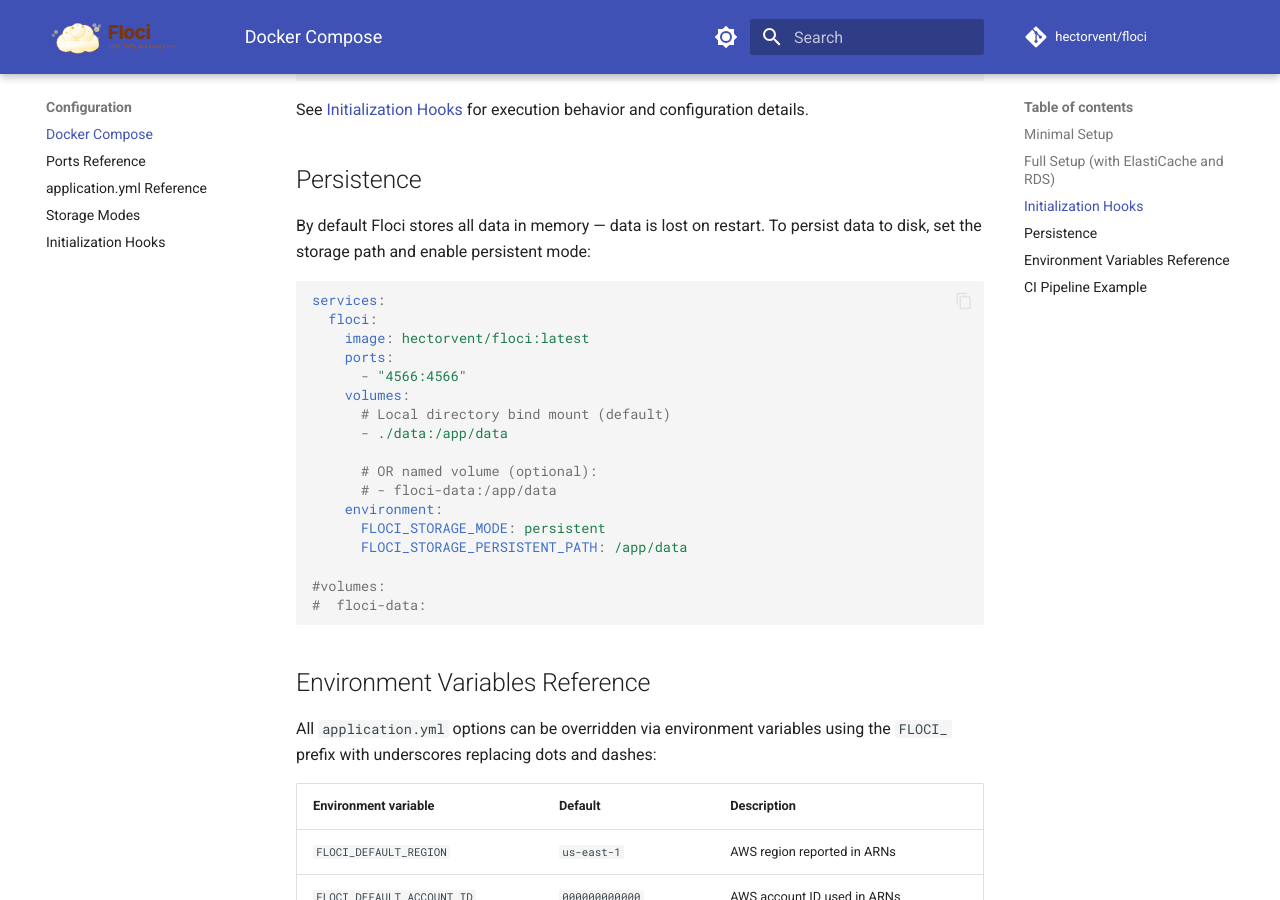
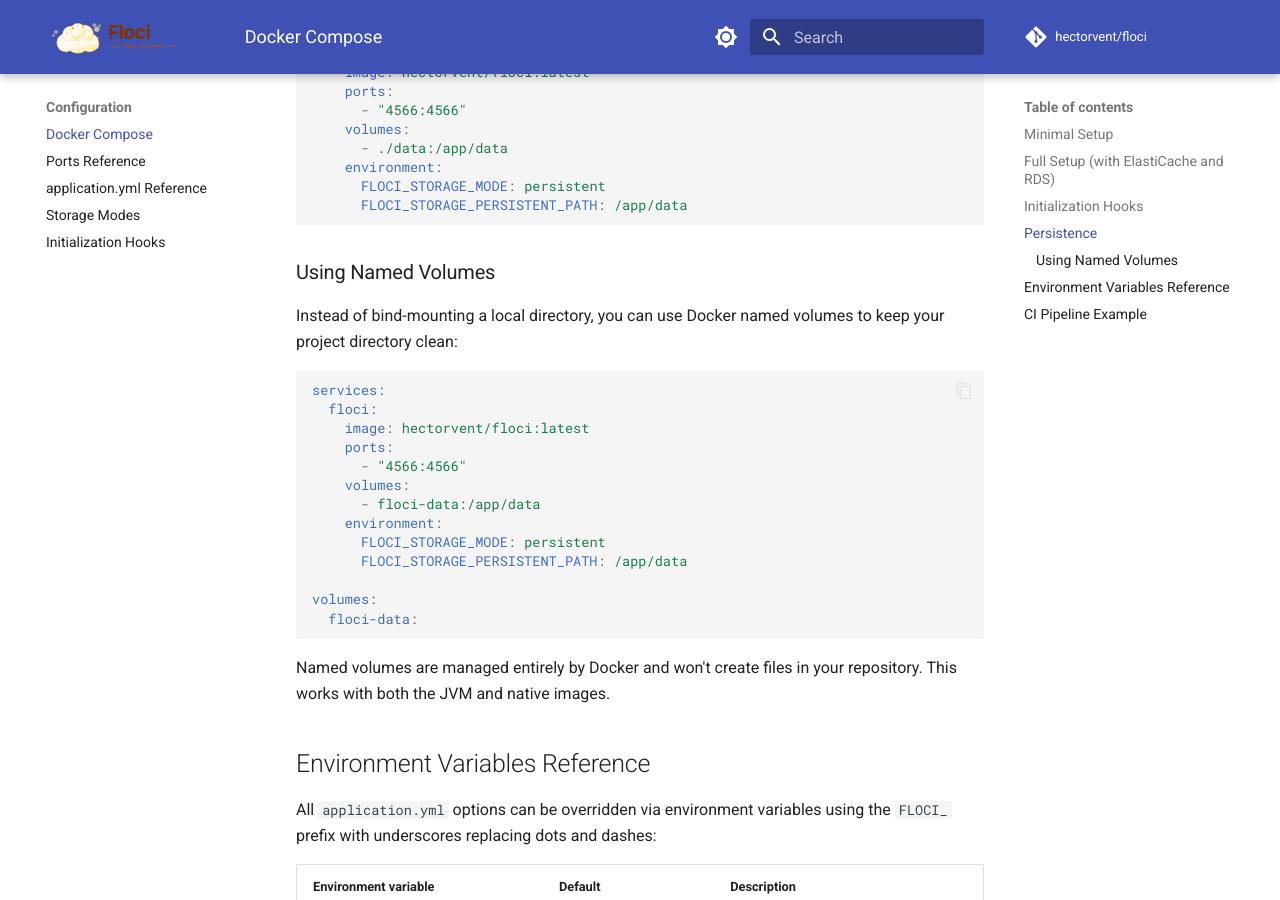
Before and after one commit to ryan00x/aws-terraform-ci-validation, an MkDocs documentation site: the page built from docs/configuration/docker-compose.md, in a window 1280 px wide and 900 px high, scrolled down 1720 px. Built offline with MkDocs 1.6.1 and Material for MkDocs 9.7.7, drawn with Linux system fonts in a browser that asks for light colours; comment, search, counter and statistics services are not loaded; some of the changed text lies outside the part shown.

Commit message:
docs: clean up named volume examples in docker-compose and quick-start docs (#161)
Improve the Docker Compose documentation for named volumes and
persistence section for clarity and consistency. Fix indentation in
quick-start.md that broke MkDocs tabbed content rendering.

````diff
--- a/docs/configuration/docker-compose.md
+++ b/docs/configuration/docker-compose.md
@@ -11,16 +11,9 @@
     ports:
       - "4566:4566"
     volumes:
-      # Local directory bind mount (default)
       - ./data:/app/data
-
-      # OR named volume (optional):
-      # - floci-data:/app/data
       - ./init/start.d:/etc/floci/init/start.d:ro
       - ./init/stop.d:/etc/floci/init/stop.d:ro
-
-#volumes:
-#  floci-data:
 ```
 
 ## Full Setup (with ElastiCache and RDS)
@@ -36,17 +29,10 @@
       - "6379-6399:6379-6399"  # ElastiCache / Redis proxy ports
       - "7001-7099:7001-7099"  # RDS / PostgreSQL + MySQL proxy ports
     volumes:
-      # Local directory bind mount (default)
+      - /var/run/docker.sock:/var/run/docker.sock  # required for Lambda, ElastiCache, RDS
       - ./data:/app/data
-
-      # OR named volume (optional):
-      # - floci-data:/app/data
-      - /var/run/docker.sock:/var/run/docker.sock  # required for Lambda, ElastiCache, RDS
     environment:
       FLOCI_SERVICES_DOCKER_NETWORK: my-project_default  # (1)
-
-#volumes:
-#  floci-data:
 ```
 
 1. Set this to the Docker network name that your compose project creates (usually `<project-name>_default`). Floci uses it to attach spawned Lambda / ElastiCache / RDS containers to the same network.
@@ -82,18 +68,33 @@
     ports:
       - "4566:4566"
     volumes:
-      # Local directory bind mount (default)
       - ./data:/app/data
+    environment:
+      FLOCI_STORAGE_MODE: persistent
+      FLOCI_STORAGE_PERSISTENT_PATH: /app/data
+```
 
-      # OR named volume (optional):
-      # - floci-data:/app/data
+### Using Named Volumes
+
+Instead of bind-mounting a local directory, you can use Docker named volumes to keep your project directory clean:
+
+```yaml
+services:
+  floci:
+    image: hectorvent/floci:latest
+    ports:
+      - "4566:4566"
+    volumes:
+      - floci-data:/app/data
     environment:
       FLOCI_STORAGE_MODE: persistent
       FLOCI_STORAGE_PERSISTENT_PATH: /app/data
 
-#volumes:
-#  floci-data:
+volumes:
+  floci-data:
 ```
+
+Named volumes are managed entirely by Docker and won't create files in your repository. This works with both the JVM and native images.
 
 ## Environment Variables Reference
 
````
Also changed, not shown: docs/getting-started/quick-start.md (+4 -4 lines).
